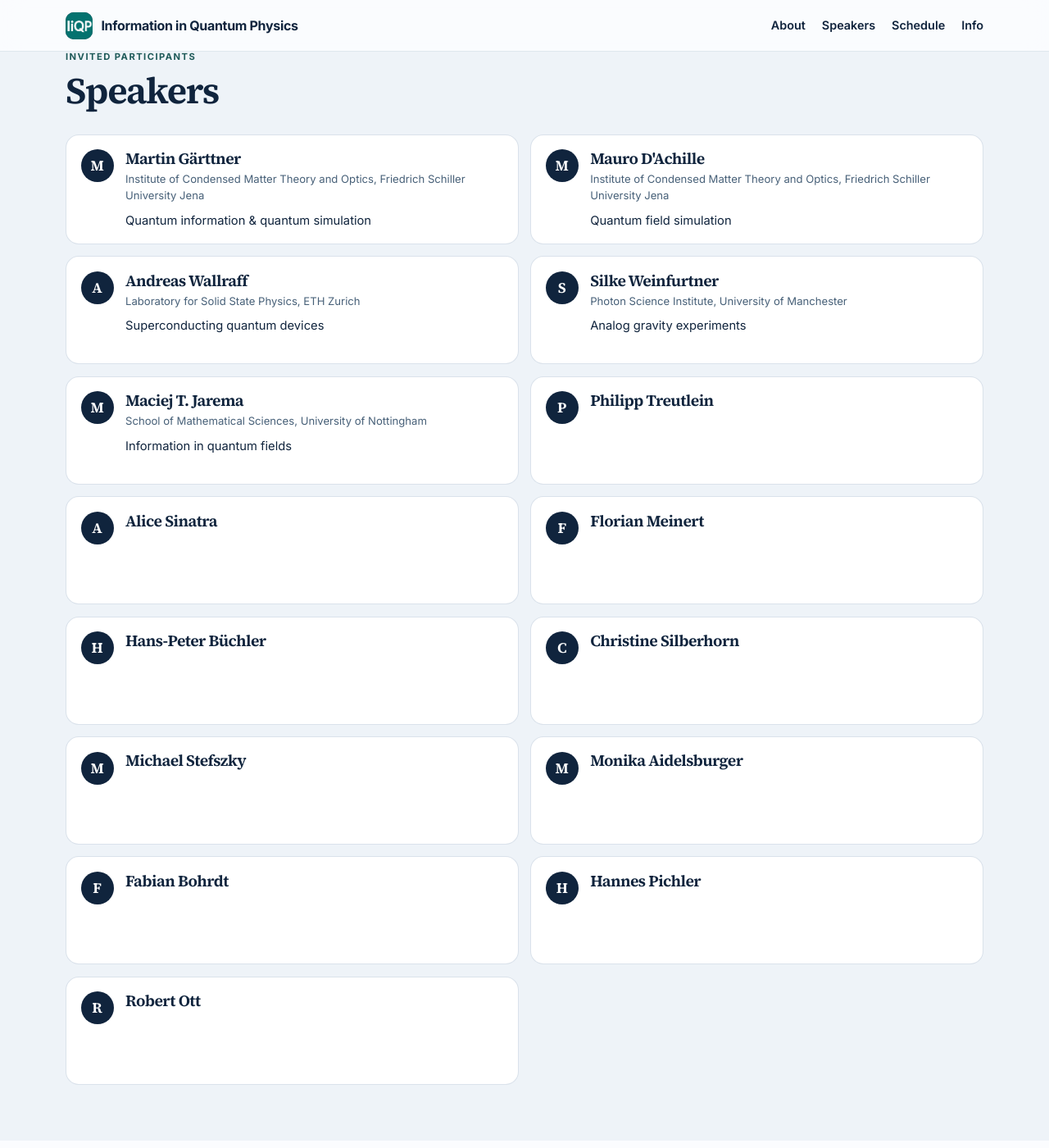
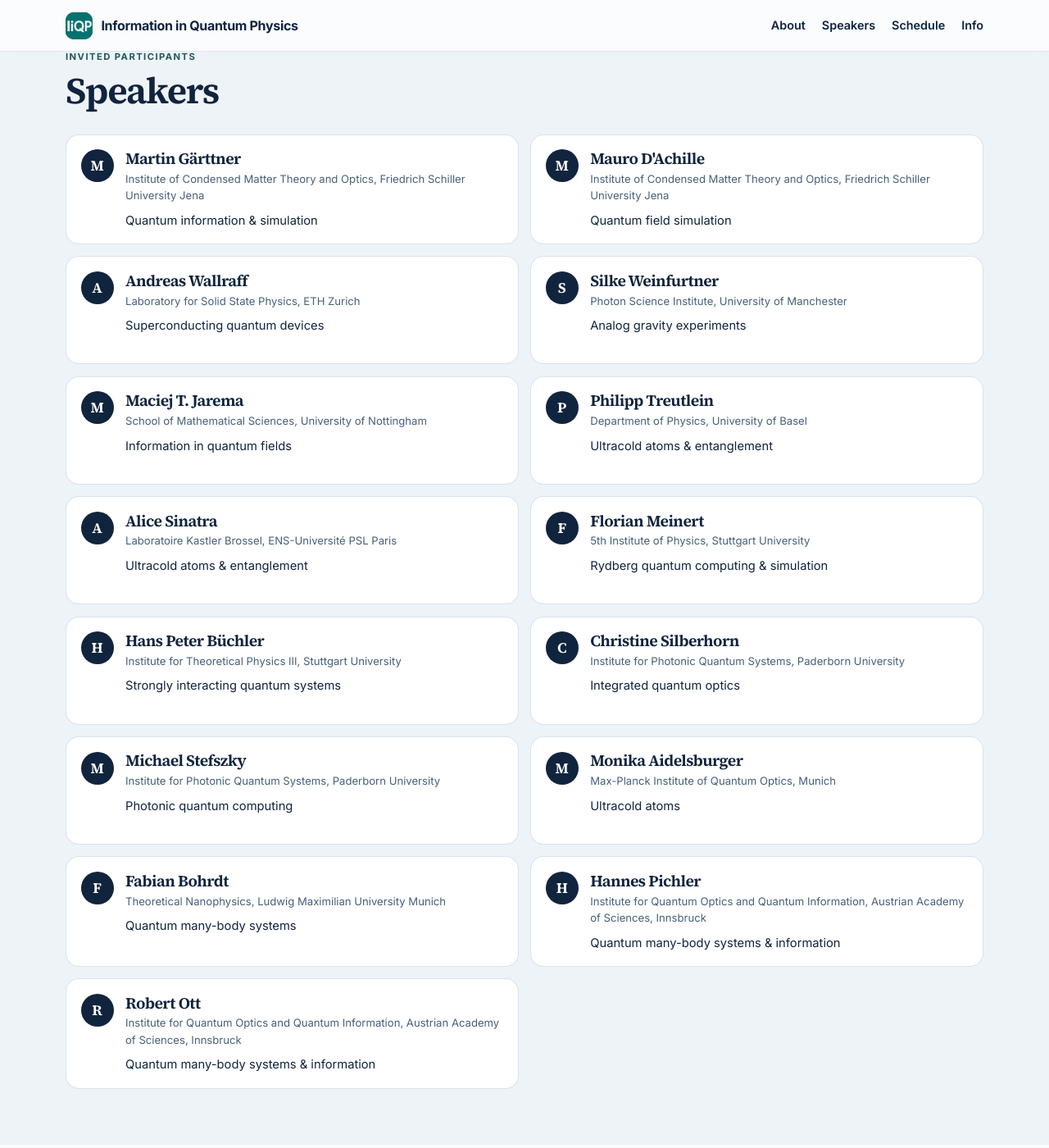
Before and after one commit to Tobi-Haas/iiqp, a Jekyll site: the page built from index.md, in a window 1280 px wide and 1400 px high, scrolled down 1453 px. Shown: the whole window at 82% size. Built offline with Jekyll 4.4.1, drawn with Linux system fonts in a browser that asks for light colours.

Commit message:
Update speakers.yml

```diff
--- a/_data/speakers.yml
+++ b/_data/speakers.yml
@@ -1,6 +1,6 @@
 - name: "Martin Gärttner"
   affiliation: "Institute of Condensed Matter Theory and Optics, Friedrich Schiller University Jena"
-  topic: "Quantum information &amp; quantum simulation"
+  topic: "Quantum information &amp; simulation"
   url: "https://qiqs-jena.de/author/martin-garttner/"
 
 - name: "Mauro D'Achille"
@@ -24,51 +24,51 @@
   url: "https://www.gravitylaboratory.com/people/jarema-maciej"
 
 - name: "Philipp Treutlein"
-  affiliation: ""
-  topic: ""
-  url: ""
+  affiliation: "Department of Physics, University of Basel"
+  topic: "Ultracold atoms &amp; entanglement"
+  url: "https://atom.physik.unibas.ch/en/people/group-members/philipp-treutlein/"
 
 - name: "Alice Sinatra"
-  affiliation: ""
-  topic: ""
-  url: ""
+  affiliation: "Laboratoire Kastler Brossel, ENS-Université PSL Paris"
+  topic: "Ultracold atoms &amp; entanglement"
+  url: "https://www.lkb.fr/atomchips/about-the-team/people/alice-sinatra/"
 
 - name: "Florian Meinert"
-  affiliation: ""
-  topic: ""
-  url: ""
+  affiliation: "5th Institute of Physics, Stuttgart University"
+  topic: "Rydberg quantum computing &amp; simulation"
+  url: "https://www.pi5.uni-stuttgart.de/institute/team/Meinert/"
 
-- name: "Hans-Peter Büchler"
-  affiliation: ""
-  topic: ""
-  url: ""
+- name: "Hans Peter Büchler"
+  affiliation: "Institute for Theoretical Physics III, Stuttgart University"
+  topic: "Strongly interacting quantum systems"
+  url: "https://www.itp3.uni-stuttgart.de/institute/team/Buechler/"
 
 - name: "Christine Silberhorn"
-  affiliation: ""
-  topic: ""
-  url: ""
+  affiliation: "Institute for Photonic Quantum Systems, Paderborn University"
+  topic: "Integrated quantum optics"
+  url: "https://www.uni-paderborn.de/person/26263"
 
 - name: "Michael Stefszky"
-  affiliation: ""
-  topic: ""
-  url: ""
+  affiliation: "Institute for Photonic Quantum Systems, Paderborn University"
+  topic: "Photonic quantum computing"
+  url: "https://www.uni-paderborn.de/person/42777"
 
 - name: "Monika Aidelsburger"
-  affiliation: ""
-  topic: ""
-  url: ""
+  affiliation: "Max-Planck Institute of Quantum Optics, Munich"
+  topic: "Ultracold atoms"
+  url: "https://www.mpq.mpg.de/6858980/The-Group"
 
 - name: "Fabian Bohrdt"
-  affiliation: ""
-  topic: ""
-  url: ""
+  affiliation: "Theoretical Nanophysics, Ludwig Maximilian University Munich"
+  topic: "Quantum many-body systems"
+  url: "https://www.quantummanybody.de/Fabian-Grusdt-Group"
 
 - name: "Hannes Pichler"
-  affiliation: ""
-  topic: ""
-  url: ""
+  affiliation: "Institute for Quantum Optics and Quantum Information, Austrian Academy of Sciences, Innsbruck"
+  topic: "Quantum many-body systems &amp; information"
+  url: "https://iqoqi.at/en/people/workgroup-staff/pichler-gruppe/staff/hannes-pichler"
 
 - name: "Robert Ott"
-  affiliation: ""
-  topic: ""
-  url: ""
+  affiliation: "Institute for Quantum Optics and Quantum Information, Austrian Academy of Sciences, Innsbruck"
+  topic: "Quantum many-body systems &amp; information"
+  url: "https://iqoqi.at/en/people/workgroup-staff/pichler-gruppe/staff/robert-ott"
```
